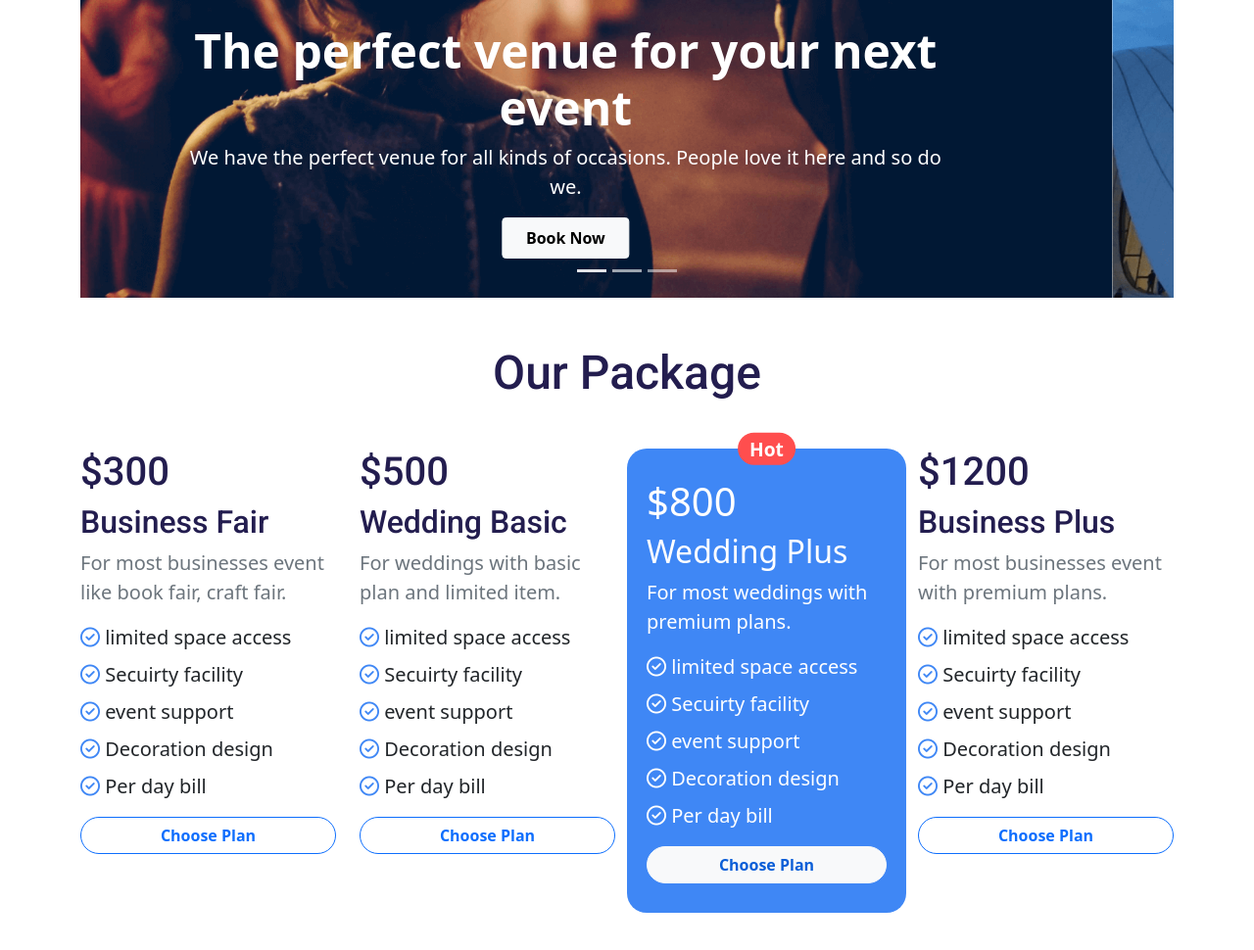
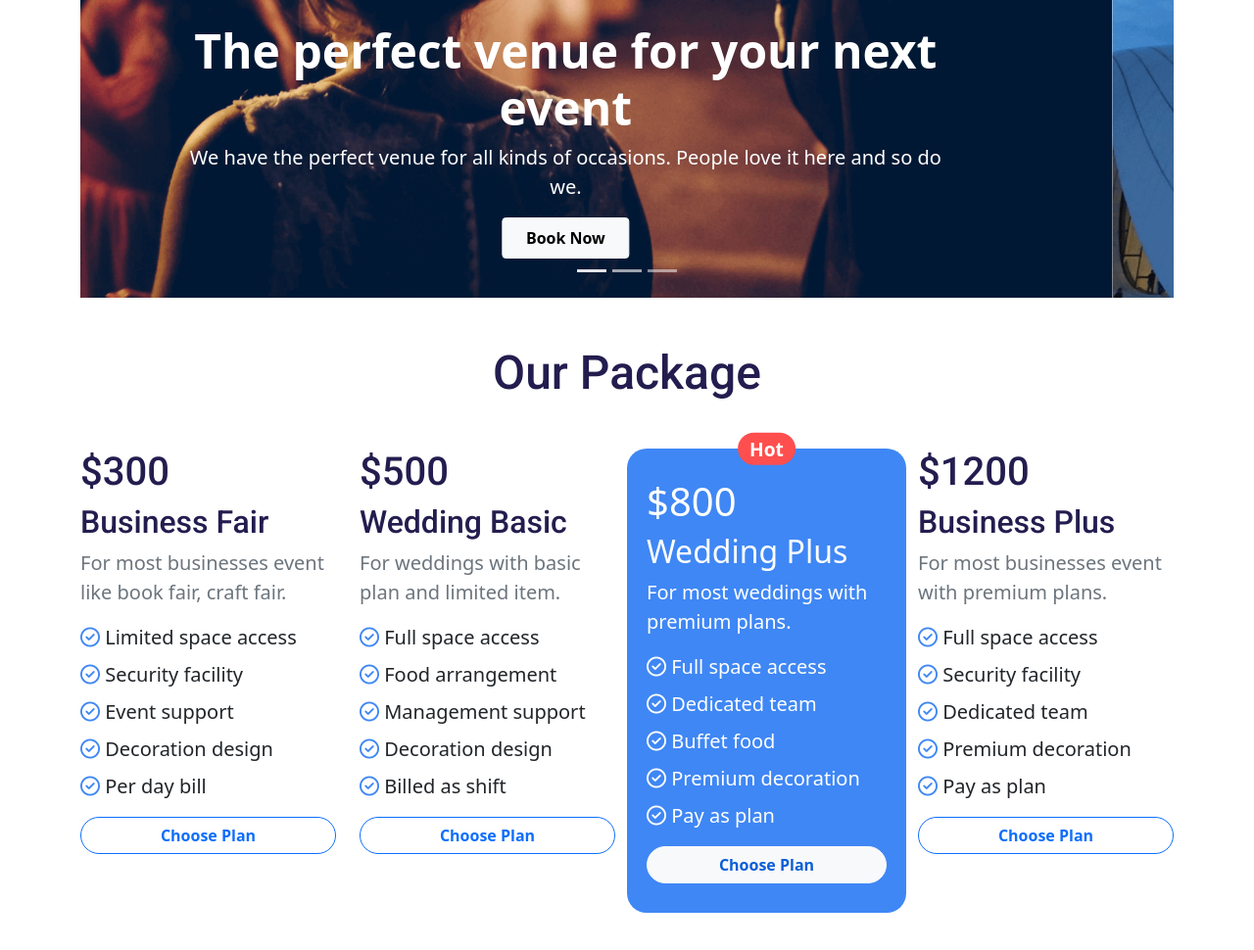
Before and after one commit to mohammadtanim24h/convention-center, a plain HTML site: page index.html in a window 1280 px wide. Shown: the part 447-1417 px from the top of the page at 98% size. Drawn offline with nearby package versions, Linux system fonts and the light colour scheme.

Commit message:
package section done

```diff
--- a/index.html
+++ b/index.html
@@ -76,9 +76,9 @@
                     <p class="text-muted fs-5">For most businesses event
                         like book fair, craft fair.</p>
                     <ul class="list-inline">
-                        <li class="fs-5 mb-2"><i class="far fa-check-circle"></i> limited space access</li>
-                        <li class="fs-5 mb-2"><i class="far fa-check-circle"></i> Secuirty facility</li>
-                        <li class="fs-5 mb-2"><i class="far fa-check-circle"></i> event support</li>
+                        <li class="fs-5 mb-2"><i class="far fa-check-circle"></i> Limited space access</li>
+                        <li class="fs-5 mb-2"><i class="far fa-check-circle"></i> Security facility</li>
+                        <li class="fs-5 mb-2"><i class="far fa-check-circle"></i> Event support</li>
                         <li class="fs-5 mb-2"><i class="far fa-check-circle"></i> Decoration design</li>
                         <li class="fs-5 mb-2"><i class="far fa-check-circle"></i> Per day bill</li>
                     </ul>
@@ -92,11 +92,11 @@
                     <p class="text-muted fs-5">For weddings with basic plan
                         and limited item.</p>
                     <ul class="list-inline">
-                        <li class="fs-5 mb-2"><i class="far fa-check-circle"></i> limited space access</li>
-                        <li class="fs-5 mb-2"><i class="far fa-check-circle"></i> Secuirty facility</li>
-                        <li class="fs-5 mb-2"><i class="far fa-check-circle"></i> event support</li>
+                        <li class="fs-5 mb-2"><i class="far fa-check-circle"></i> Full space access</li>
+                        <li class="fs-5 mb-2"><i class="far fa-check-circle"></i> Food arrangement</li>
+                        <li class="fs-5 mb-2"><i class="far fa-check-circle"></i> Management support</li>
                         <li class="fs-5 mb-2"><i class="far fa-check-circle"></i> Decoration design</li>
-                        <li class="fs-5 mb-2"><i class="far fa-check-circle"></i> Per day bill</li>
+                        <li class="fs-5 mb-2"><i class="far fa-check-circle"></i> Billed as shift</li>
                     </ul>
                     <div class="d-grid gap-2">
                         <button class="btn btn-outline-primary plan-button" type="button">Choose Plan</button>
@@ -107,11 +107,11 @@
                     <h3 class="fs-2">Wedding Plus</h3>
                     <p class="fs-5">For most weddings with premium plans.</p>
                     <ul class="list-inline">
-                        <li class="fs-5 mb-2"><i class="far fa-check-circle plus"></i> limited space access</li>
-                        <li class="fs-5 mb-2"><i class="far fa-check-circle plus"></i> Secuirty facility</li>
-                        <li class="fs-5 mb-2"><i class="far fa-check-circle plus"></i> event support</li>
-                        <li class="fs-5 mb-2"><i class="far fa-check-circle plus"></i> Decoration design</li>
-                        <li class="fs-5 mb-2"><i class="far fa-check-circle plus"></i> Per day bill</li>
+                        <li class="fs-5 mb-2"><i class="far fa-check-circle plus"></i> Full space access</li>
+                        <li class="fs-5 mb-2"><i class="far fa-check-circle plus"></i> Dedicated team</li>
+                        <li class="fs-5 mb-2"><i class="far fa-check-circle plus"></i> Buffet food</li>
+                        <li class="fs-5 mb-2"><i class="far fa-check-circle plus"></i> Premium decoration</li>
+                        <li class="fs-5 mb-2"><i class="far fa-check-circle plus"></i> Pay as plan</li>
                     </ul>
                     <div class="d-grid gap-2">
                         <button class="btn btn-light plan-button-plus" type="button">Choose Plan</button>
@@ -126,11 +126,11 @@
                     <p class="text-muted fs-5">For most businesses event
                         with premium plans.</p>
                     <ul class="list-inline">
-                        <li class="fs-5 mb-2"><i class="far fa-check-circle"></i> limited space access</li>
-                        <li class="fs-5 mb-2"><i class="far fa-check-circle"></i> Secuirty facility</li>
-                        <li class="fs-5 mb-2"><i class="far fa-check-circle"></i> event support</li>
-                        <li class="fs-5 mb-2"><i class="far fa-check-circle"></i> Decoration design</li>
-                        <li class="fs-5 mb-2"><i class="far fa-check-circle"></i> Per day bill</li>
+                        <li class="fs-5 mb-2"><i class="far fa-check-circle"></i> Full space access</li>
+                        <li class="fs-5 mb-2"><i class="far fa-check-circle"></i> Security facility</li>
+                        <li class="fs-5 mb-2"><i class="far fa-check-circle"></i> Dedicated team</li>
+                        <li class="fs-5 mb-2"><i class="far fa-check-circle"></i> Premium decoration</li>
+                        <li class="fs-5 mb-2"><i class="far fa-check-circle"></i> Pay as plan</li>
                     </ul>
                     <div class="d-grid gap-2">
                         <button class="btn btn-outline-primary plan-button" type="button">Choose Plan</button>
```
